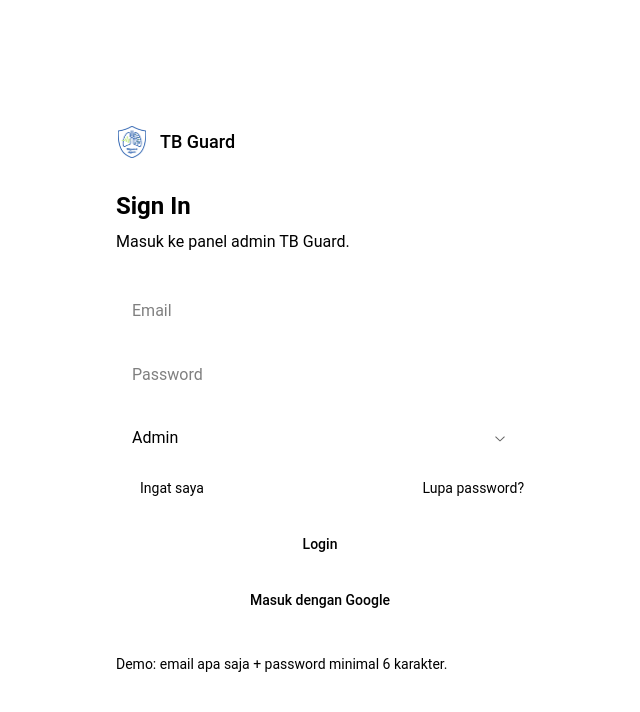
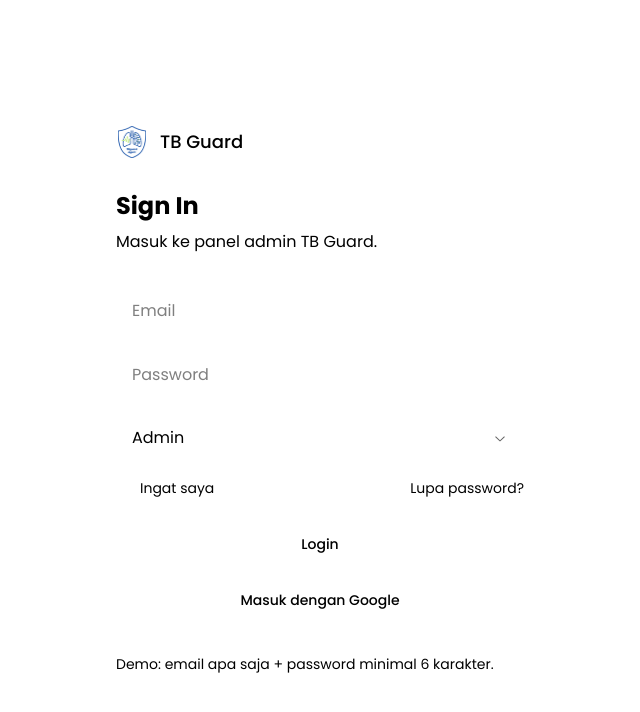
Before and after one commit to ucupsss/TB-Guard, a Next.js app in the folder frontend/: page /login in a window 1280 px wide. Shown: the top 712 px of the page, without its empty margins (320-960 px from the left). Built offline with nearby package versions, Linux system fonts and the light colour scheme.

Commit message:
style: use Poppins as primary font

```diff
--- a/frontend/app/globals.css
+++ b/frontend/app/globals.css
@@ -4,7 +4,7 @@
 @custom-variant dark (&:where(.dark, .dark *));
 
 @theme inline {
-  --font-sans: Roboto, ui-sans-serif, system-ui, sans-serif;
+  --font-sans: Poppins, ui-sans-serif, system-ui, sans-serif;
   --color-border: hsl(var(--border));
   --color-input: hsl(var(--input));
   --color-ring: hsl(var(--ring));
@@ -100,7 +100,7 @@
   }
   * { @apply border-border; }
   html { font-size: 14px; }
-  body { @apply bg-shell text-foreground antialiased; font-family: Roboto, ui-sans-serif, system-ui, sans-serif; }
+  body { @apply bg-shell text-foreground antialiased; font-family: Poppins, ui-sans-serif, system-ui, sans-serif; }
   .num { font-variant-numeric: tabular-nums; }
 }
 
--- a/frontend/components/tb/LiveCoughSpectrogram.tsx
+++ b/frontend/components/tb/LiveCoughSpectrogram.tsx
@@ -167,13 +167,13 @@ export function LiveCoughSpectrogram({
     ctx.fillStyle = 'rgba(2, 3, 15, 0.8)';
     ctx.fillRect(w - 216, yTop + 5, 210, 18);
     ctx.fillStyle = '#38bdf8';
-    ctx.font = '500 10px Roboto, sans-serif';
+    ctx.font = '500 10px Poppins, sans-serif';
     ctx.fillText('Pita Resonansi TB (1.200 - 3.500 Hz)', w - 210, yTop + 18);
 
     // Frequency axis labels on the left (kHz), as in audio-analysis tools
     const tickStep = nyquist / 1000 > 6 ? 2 : 1;
     ctx.fillStyle = 'rgba(255, 255, 255, 0.85)';
-    ctx.font = '10px Roboto, sans-serif';
+    ctx.font = '10px Poppins, sans-serif';
     ctx.strokeStyle = 'rgba(255, 255, 255, 0.35)';
     ctx.lineWidth = 1;
     for (let khz = 0; khz <= nyquist / 1000 + 1e-6; khz += tickStep) {
```
